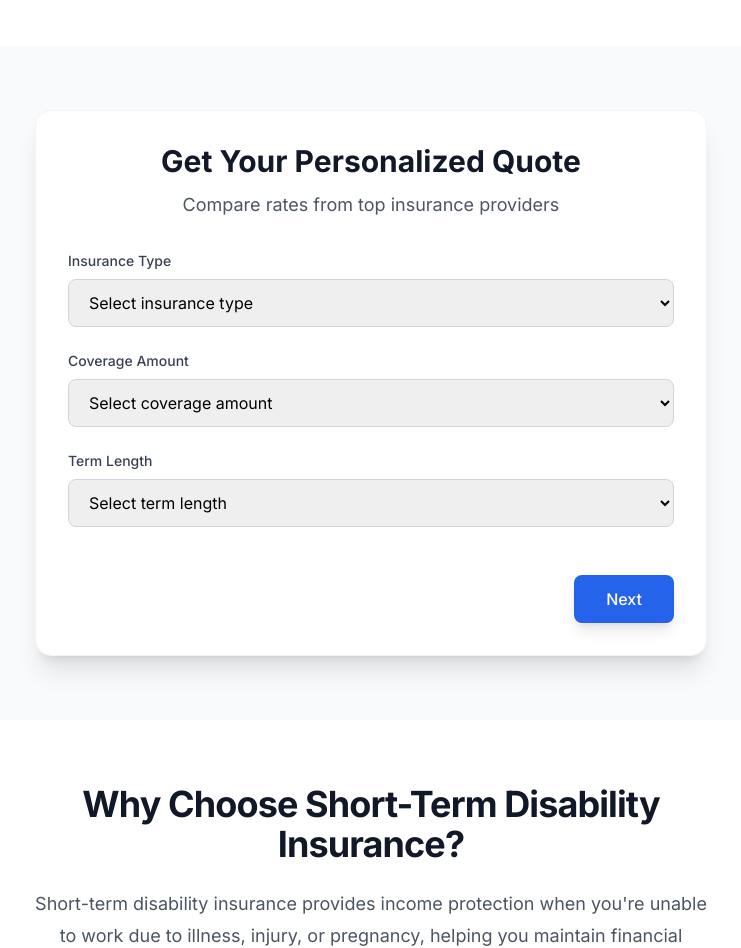
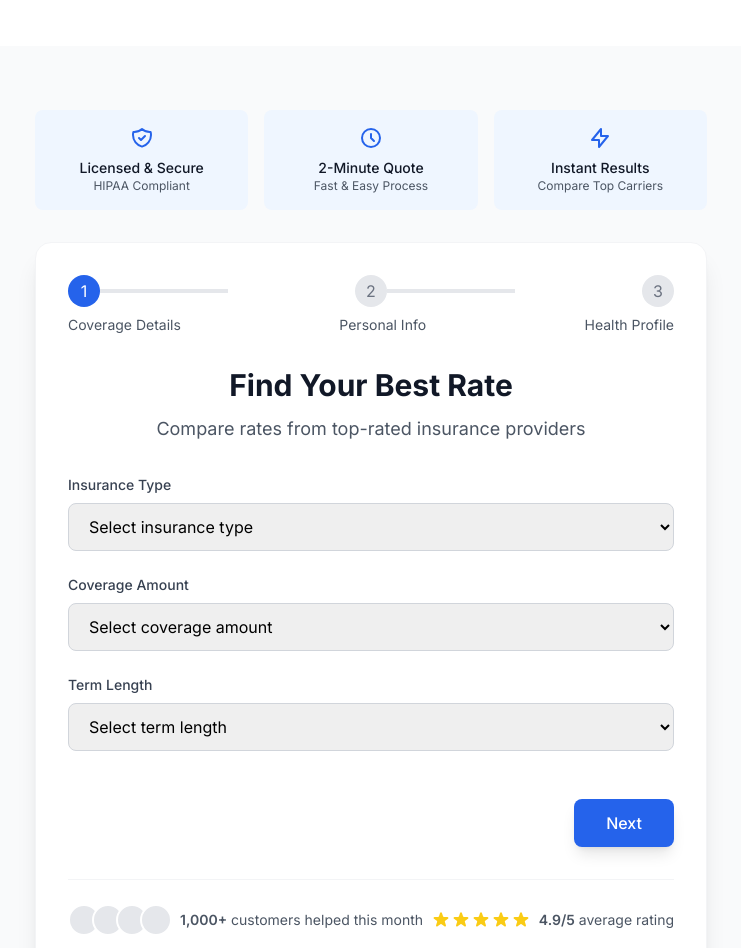
Before and after one commit to westonnelson/quotelinker-funnel, a Next.js app: page /stdi in a window 1280 px wide. Shown: the part 435-1383 px from the top of the page, without its empty margins (269-1010 px from the left). Built offline with nearby package versions, Linux system fonts and the light colour scheme; no server answers.

Commit message:
feat: enhance form UI with trust signals and social proof

```diff
--- a/app/components/QuoteForm.tsx
+++ b/app/components/QuoteForm.tsx
@@ -271,15 +271,73 @@ export default function QuoteForm({ funnelType = 'term_life' }: QuoteFormProps)
 
   return (
     <div className="max-w-2xl mx-auto">
+      {/* Trust Signals */}
+      <div className="mb-8 grid grid-cols-3 gap-4 text-center">
+        <div className="p-4 bg-blue-50 rounded-lg">
+          <div className="flex items-center justify-center mb-2">
+            <svg className="w-6 h-6 text-blue-600" fill="none" stroke="currentColor" viewBox="0 0 24 24">
+              <path strokeLinecap="round" strokeLinejoin="round" strokeWidth={2} d="M9 12l2 2 4-4m5.618-4.016A11.955 11.955 0 0112 2.944a11.955 11.955 0 01-8.618 3.04A12.02 12.02 0 003 9c0 5.591 3.824 10.29 9 11.622 5.176-1.332 9-6.03 9-11.622 0-1.042-.133-2.052-.382-3.016z" />
+            </svg>
+          </div>
+          <p className="text-sm font-medium text-gray-900">Licensed & Secure</p>
+          <p className="text-xs text-gray-600">HIPAA Compliant</p>
+        </div>
+        <div className="p-4 bg-blue-50 rounded-lg">
+          <div className="flex items-center justify-center mb-2">
+            <svg className="w-6 h-6 text-blue-600" fill="none" stroke="currentColor" viewBox="0 0 24 24">
+              <path strokeLinecap="round" strokeLinejoin="round" strokeWidth={2} d="M12 8v4l3 3m6-3a9 9 0 11-18 0 9 9 0 0118 0z" />
+            </svg>
+          </div>
+          <p className="text-sm font-medium text-gray-900">2-Minute Quote</p>
+          <p className="text-xs text-gray-600">Fast & Easy Process</p>
+        </div>
+        <div className="p-4 bg-blue-50 rounded-lg">
+          <div className="flex items-center justify-center mb-2">
+            <svg className="w-6 h-6 text-blue-600" fill="none" stroke="currentColor" viewBox="0 0 24 24">
+              <path strokeLinecap="round" strokeLinejoin="round" strokeWidth={2} d="M13 10V3L4 14h7v7l9-11h-7z" />
+            </svg>
+          </div>
+          <p className="text-sm font-medium text-gray-900">Instant Results</p>
+          <p className="text-xs text-gray-600">Compare Top Carriers</p>
+        </div>
+      </div>
+
       <div className="bg-white rounded-2xl shadow-xl p-8 border border-gray-100">
+        {/* Progress Steps */}
+        <div className="mb-8">
+          <div className="flex justify-between mb-2">
+            {[1, 2, 3].map((step) => (
+              <div key={step} className="flex items-center">
+                <div className={`w-8 h-8 rounded-full flex items-center justify-center ${
+                  currentStep + 1 >= step ? 'bg-blue-600 text-white' : 'bg-gray-200 text-gray-500'
+                }`}>
+                  {step}
+                </div>
+                {step < 3 && (
+                  <div className={`h-1 w-24 sm:w-32 ${
+                    currentStep + 1 > step ? 'bg-blue-600' : 'bg-gray-200'
+                  }`} />
+                )}
+              </div>
+            ))}
+          </div>
+          <div className="flex justify-between text-sm text-gray-600">
+            <span>Coverage Details</span>
+            <span>Personal Info</span>
+            <span>Health Profile</span>
+          </div>
+        </div>
+
         <div className="text-center mb-8">
           <h2 className="text-3xl font-bold text-gray-900 mb-3">
-            Get Your Personalized Quote
+            {currentStep === 0 ? 'Find Your Best Rate' :
+             currentStep === 1 ? 'Tell Us About Yourself' :
+             'Almost Done!'}
           </h2>
-          <p className="text-gray-600 text-lg">
-            {currentStep === 0 ? 'Compare rates from top insurance providers' :
-             currentStep === 1 ? 'Tell us about yourself' :
-             'Almost there! Just a few more details'}
+          <p className="text-lg text-gray-600">
+            {currentStep === 0 ? 'Compare rates from top-rated insurance providers' :
+             currentStep === 1 ? 'Help us personalize your quote' :
+             'Just a few more details to get your quote'}
           </p>
         </div>
 
@@ -532,6 +590,35 @@ export default function QuoteForm({ funnelType = 'term_life' }: QuoteFormProps)
           </div>
         </form>
 
+        {/* Social Proof */}
+        <div className="mt-8 pt-6 border-t border-gray-100">
+          <div className="flex items-center justify-between">
+            <div className="flex items-center space-x-2">
+              <div className="flex -space-x-2">
+                {[1, 2, 3, 4].map((i) => (
+                  <div key={i} className="w-8 h-8 rounded-full bg-gray-200 border-2 border-white" />
+                ))}
+              </div>
+              <p className="text-sm text-gray-600">
+                <span className="font-semibold">1,000+</span> customers helped this month
+              </p>
+            </div>
+            <div className="flex items-center">
+              <div className="flex text-yellow-400">
+                {[1, 2, 3, 4, 5].map((i) => (
+                  <svg key={i} className="w-5 h-5" fill="currentColor" viewBox="0 0 20 20">
+                    <path d="M9.049 2.927c.3-.921 1.603-.921 1.902 0l1.07 3.292a1 1 0 00.95.69h3.462c.969 0 1.371 1.24.588 1.81l-2.8 2.034a1 1 0 00-.364 1.118l1.07 3.292c.3.921-.755 1.688-1.54 1.118l-2.8-2.034a1 1 0 00-1.175 0l-2.8 2.034c-.784.57-1.838-.197-1.539-1.118l1.07-3.292a1 1 0 00-.364-1.118L2.98 8.72c-.783-.57-.38-1.81.588-1.81h3.461a1 1 0 00.951-.69l1.07-3.292z" />
+                  </svg>
+                ))}
+              </div>
+              <p className="ml-2 text-sm text-gray-600">
+                <span className="font-semibold">4.9/5</span> average rating
+              </p>
+            </div>
+          </div>
+        </div>
+      </div>
+
       {showSuccess && (
         <div className="mt-8 p-6 bg-green-50 rounded-lg border border-green-200">
           <h3 className="text-xl font-semibold text-green-800 mb-2">Thank You!</h3>
@@ -541,6 +628,5 @@ export default function QuoteForm({ funnelType = 'term_life' }: QuoteFormProps)
         </div>
       )}
     </div>
-    </div>
   )
 }
```
Lines whose indentation alone changed are shown as unchanged.
